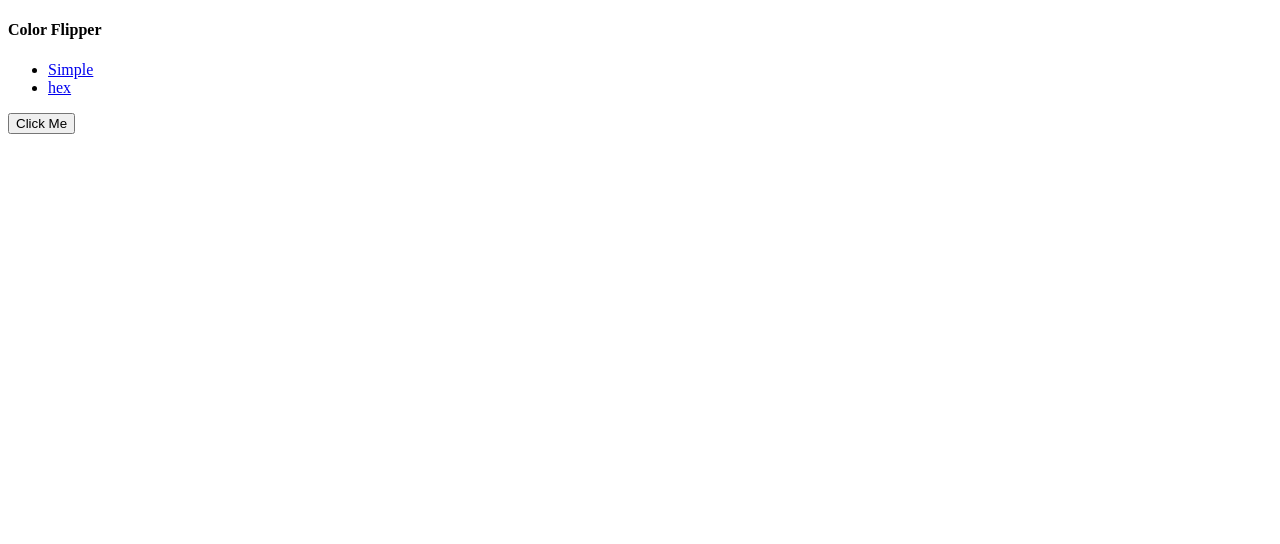
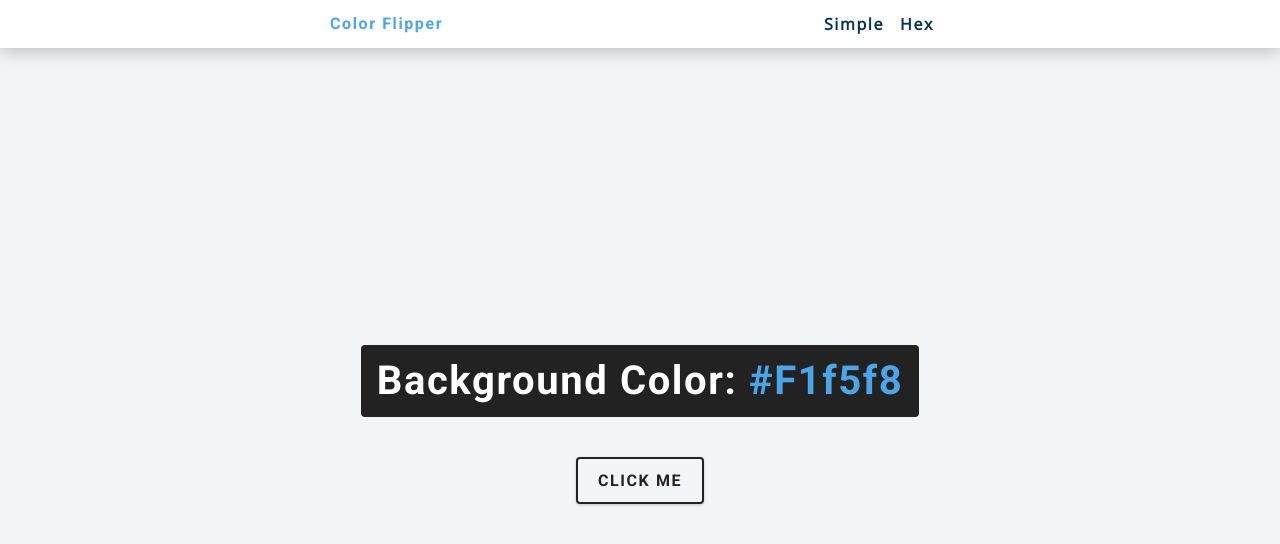
Before and after one commit to OneWay-Laye/ColorFlipper, a plain HTML site: page index.html in a window 1280 px wide. Drawn offline with nearby package versions, Linux system fonts and the light colour scheme.

Commit message:
This commit finalized the HTML page and added some Css, next step in the Javascript

```diff
--- a/flipper.css
+++ b/flipper.css
@@ -0,0 +1,234 @@
+/*
+===============
+Fonts
+===============
+*/
+@import url("https://fonts.googleapis.com/css?family=Open+Sans|Roboto:400,700&display=swap");
+
+/*
+===============
+Variables
+===============
+*/
+
+:root {
+  /* dark shades of primary color*/
+  --clr-primary-1: hsl(205, 86%, 17%);
+  --clr-primary-2: hsl(205, 77%, 27%);
+  --clr-primary-3: hsl(205, 72%, 37%);
+  --clr-primary-4: hsl(205, 63%, 48%);
+  /* primary/main color */
+  --clr-primary-5: hsl(205, 78%, 60%);
+  /* lighter shades of primary color */
+  --clr-primary-6: hsl(205, 89%, 70%);
+  --clr-primary-7: hsl(205, 90%, 76%);
+  --clr-primary-8: hsl(205, 86%, 81%);
+  --clr-primary-9: hsl(205, 90%, 88%);
+  --clr-primary-10: hsl(205, 100%, 96%);
+  /* darkest grey - used for headings */
+  --clr-grey-1: hsl(209, 61%, 16%);
+  --clr-grey-2: hsl(211, 39%, 23%);
+  --clr-grey-3: hsl(209, 34%, 30%);
+  --clr-grey-4: hsl(209, 28%, 39%);
+  /* grey used for paragraphs */
+  --clr-grey-5: hsl(210, 22%, 49%);
+  --clr-grey-6: hsl(209, 23%, 60%);
+  --clr-grey-7: hsl(211, 27%, 70%);
+  --clr-grey-8: hsl(210, 31%, 80%);
+  --clr-grey-9: hsl(212, 33%, 89%);
+  --clr-grey-10: hsl(210, 36%, 96%);
+  --clr-white: #fff;
+  --clr-red-dark: hsl(360, 67%, 44%);
+  --clr-red-light: hsl(360, 71%, 66%);
+  --clr-green-dark: hsl(125, 67%, 44%);
+  --clr-green-light: hsl(125, 71%, 66%);
+  --clr-black: #222;
+  --ff-primary: "Roboto", sans-serif;
+  --ff-secondary: "Open Sans", sans-serif;
+  --transition: all 0.3s linear;
+  --spacing: 0.1rem;
+  --radius: 0.25rem;
+  --light-shadow: 0 5px 15px rgba(0, 0, 0, 0.1);
+  --dark-shadow: 0 5px 15px rgba(0, 0, 0, 0.2);
+  --max-width: 1170px;
+  --fixed-width: 620px;
+}
+/*
+===============
+Global Styles
+===============
+*/
+
+*,
+::after,
+::before {
+  margin: 0;
+  padding: 0;
+  box-sizing: border-box;
+}
+body {
+  font-family: var(--ff-secondary);
+  background: var(--clr-grey-10);
+  color: var(--clr-grey-1);
+  line-height: 1.5;
+  font-size: 0.875rem;
+}
+ul {
+  list-style-type: none;
+}
+a {
+  text-decoration: none;
+}
+h1,
+h2,
+h3,
+h4 {
+  letter-spacing: var(--spacing);
+  text-transform: capitalize;
+  line-height: 1.25;
+  margin-bottom: 0.75rem;
+  font-family: var(--ff-primary);
+}
+h1 {
+  font-size: 3rem;
+}
+h2 {
+  font-size: 2rem;
+}
+h3 {
+  font-size: 1.25rem;
+}
+h4 {
+  font-size: 0.875rem;
+}
+p {
+  margin-bottom: 1.25rem;
+  color: var(--clr-grey-5);
+}
+@media screen and (min-width: 800px) {
+  h1 {
+    font-size: 4rem;
+  }
+  h2 {
+    font-size: 2.5rem;
+  }
+  h3 {
+    font-size: 1.75rem;
+  }
+  h4 {
+    font-size: 1rem;
+  }
+  body {
+    font-size: 1rem;
+  }
+  h1,
+  h2,
+  h3,
+  h4 {
+    line-height: 1;
+  }
+}
+/*  global classes */
+
+/* section */
+.section {
+  padding: 5rem 0;
+}
+
+.section-center {
+  width: 90vw;
+  margin: 0 auto;
+  max-width: 1170px;
+}
+@media screen and (min-width: 992px) {
+  .section-center {
+    width: 95vw;
+  }
+}
+main {
+  min-height: 100vh;
+  display: grid;
+  place-items: center;
+}
+
+/*
+===============
+Nav
+===============
+*/
+nav {
+  background: var(--clr-white);
+  height: 3rem;
+  display: grid;
+  align-items: center;
+  box-shadow: var(--dark-shadow);
+}
+.nav-center {
+  width: 90vw;
+  max-width: var(--fixed-width);
+  margin: 0 auto;
+  display: flex;
+  align-items: center;
+  justify-content: space-between;
+}
+.nav-center h4 {
+  margin-bottom: 0;
+  color: var(--clr-primary-5);
+}
+.nav-links {
+  display: flex;
+}
+nav a {
+  text-transform: capitalize;
+  font-weight: 700;
+  font-size: 1rem;
+  color: var(--clr-primary-1);
+  letter-spacing: var(--spacing);
+  margin-right: 1rem;
+}
+nav a:hover {
+  color: var(--clr-primary-5);
+}
+/*
+===============
+Container
+===============
+*/
+main {
+  min-height: calc(100vh - 3rem);
+  display: grid;
+  place-items: center;
+}
+.container {
+  text-align: center;
+}
+.container h2 {
+  background: var(--clr-black);
+  color: var(--clr-white);
+  padding: 1rem;
+  border-radius: var(--radius);
+  margin-bottom: 2.5rem;
+}
+.color {
+  color: var(--clr-primary-5);
+}
+.btn-hero {
+  font-family: var(--ff-primary);
+  text-transform: uppercase;
+  background: transparent;
+  color: var(--clr-black);
+  letter-spacing: var(--spacing);
+  display: inline-block;
+  font-weight: 700;
+  transition: var(--transition);
+  border: 2px solid var(--clr-black);
+  cursor: pointer;
+  box-shadow: 0 1px 3px rgba(0, 0, 0, 0.2);
+  border-radius: var(--radius);
+  font-size: 1rem;
+  padding: 0.75rem 1.25rem;
+}
+.btn-hero:hover {
+  color: var(--clr-white);
+  background: var(--clr-black);
+}
--- a/index.html
+++ b/index.html
@@ -24,7 +24,8 @@
   </nav>
   <main>
     <div class="container">
-      <button class="btn btn-Heto" id="btn">Click Me</button>
+      <h2>background color: <span class="color">#f1f5f8</span></h2>
+      <button class="btn btn-hero" id="btn">Click Me</button>
     </div>
   </main>
 </body>
```
